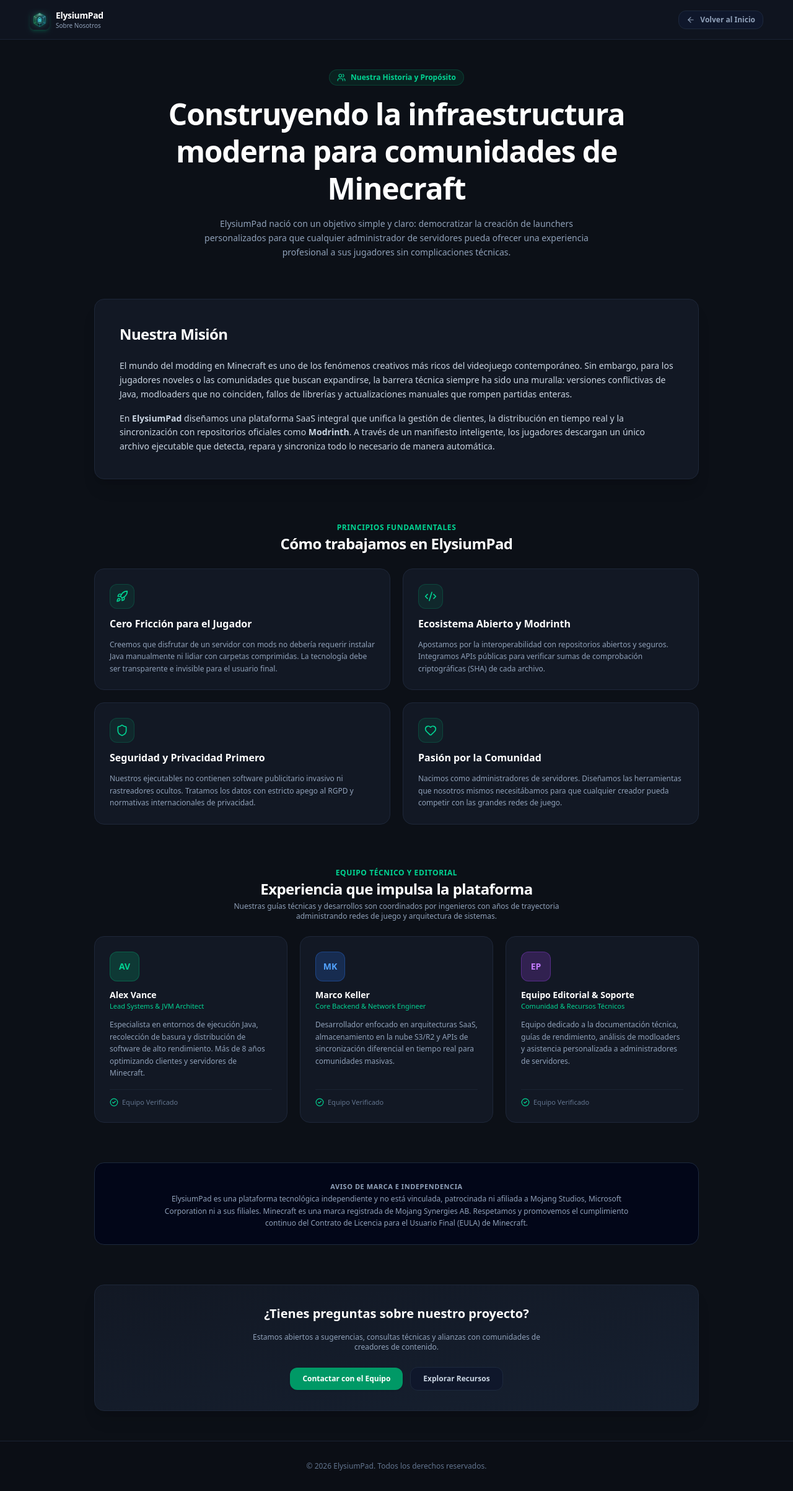
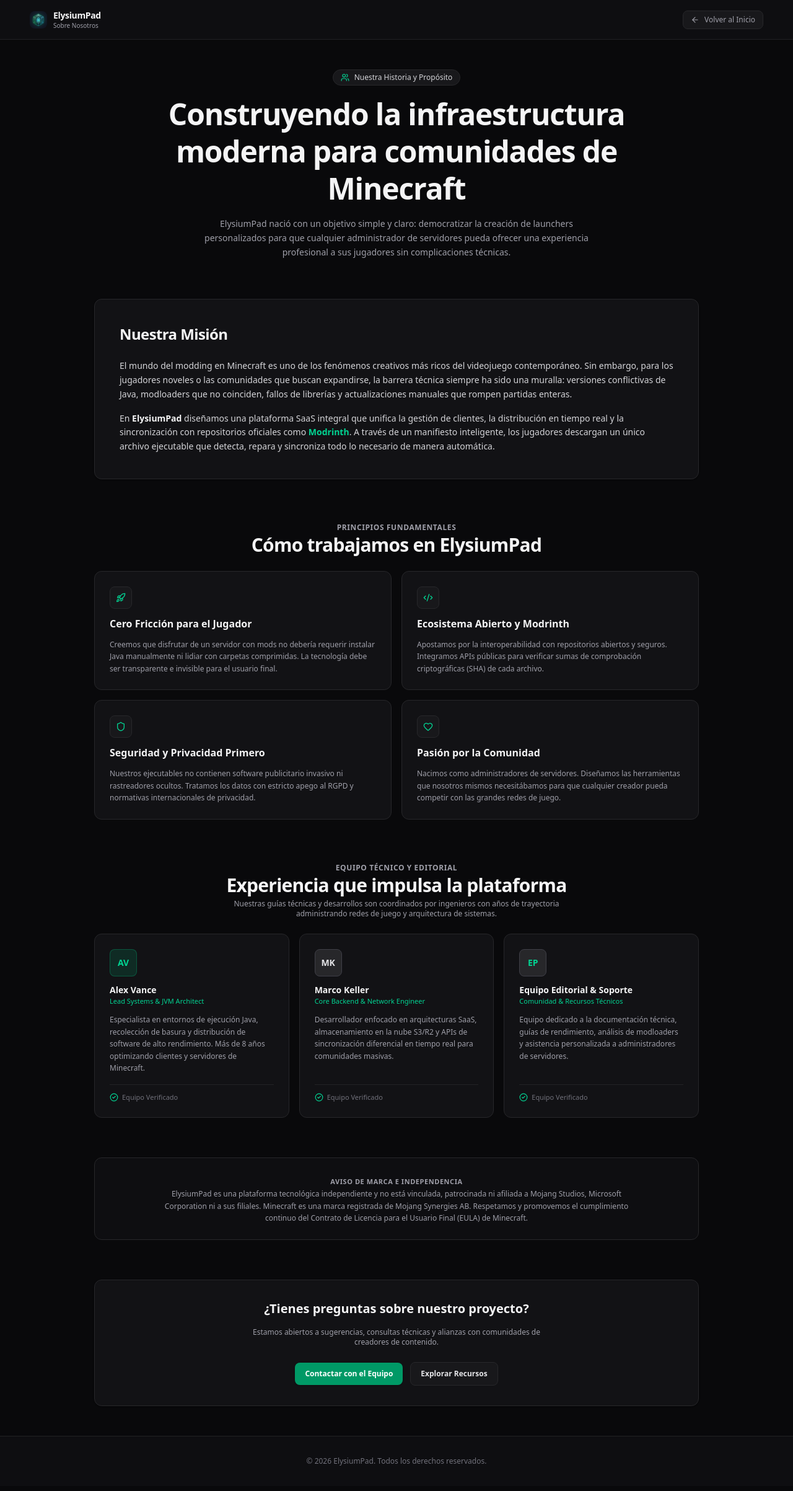
Before and after one commit to zarpil/ElysiumPad, a Next.js app: page /about in a window 1280 px wide. Shown: the whole page at 62% size. Built offline with nearby package versions, Linux system fonts and the light colour scheme.

Commit message:
style: unify colors and theme across about, contact and docs pages

```diff
--- a/src/app/about/page.tsx
+++ b/src/app/about/page.tsx
@@ -36,40 +36,40 @@
       name: 'Alex Vance',
       role: 'Lead Systems & JVM Architect',
       bio: 'Especialista en entornos de ejecución Java, recolección de basura y distribución de software de alto rendimiento. Más de 8 años optimizando clientes y servidores de Minecraft.',
-      avatarBg: 'bg-emerald-500/20 text-emerald-400 border-emerald-500/30',
+      avatarBg: 'bg-emerald-500/15 text-emerald-400 border-emerald-500/30',
       initials: 'AV',
     },
     {
       name: 'Marco Keller',
       role: 'Core Backend & Network Engineer',
       bio: 'Desarrollador enfocado en arquitecturas SaaS, almacenamiento en la nube S3/R2 y APIs de sincronización diferencial en tiempo real para comunidades masivas.',
-      avatarBg: 'bg-blue-500/20 text-blue-400 border-blue-500/30',
+      avatarBg: 'bg-zinc-800 text-zinc-200 border-zinc-700',
       initials: 'MK',
     },
     {
       name: 'Equipo Editorial & Soporte',
       role: 'Comunidad & Recursos Técnicos',
       bio: 'Equipo dedicado a la documentación técnica, guías de rendimiento, análisis de modloaders y asistencia personalizada a administradores de servidores.',
-      avatarBg: 'bg-purple-500/20 text-purple-400 border-purple-500/30',
+      avatarBg: 'bg-zinc-800 text-emerald-400 border-zinc-700',
       initials: 'EP',
     },
   ];
 
   return (
-    <div className="min-h-screen bg-[#0c1017] text-slate-300 font-sans selection:bg-emerald-500 selection:text-slate-950 flex flex-col">
+    <div className="min-h-screen bg-[#09090b] text-zinc-200 font-sans selection:bg-emerald-500 selection:text-slate-950 flex flex-col">
       {/* Header */}
-      <header className="h-16 border-b border-[#1b2333] bg-[#0f141f] sticky top-0 z-50 px-6 lg:px-12 flex items-center justify-between">
+      <header className="h-16 border-b border-zinc-800/80 bg-[#0e0e11] sticky top-0 z-50 px-6 lg:px-12 flex items-center justify-between">
         <Link href="/" className="flex items-center gap-2.5 text-white group">
           <img
             src="/logo.png"
             alt="ElysiumPad"
-            className="w-8 h-8 rounded-lg object-contain shadow-md shadow-emerald-500/20 group-hover:scale-105 transition-transform"
+            className="w-7 h-7 rounded-lg object-contain"
           />
           <div className="flex flex-col">
-            <span className="font-bold text-sm tracking-tight text-white leading-none group-hover:text-emerald-400 transition">
+            <span className="font-bold text-sm tracking-tight text-zinc-100 leading-none">
               ElysiumPad
             </span>
-            <span className="text-[10px] text-slate-400 font-medium leading-none mt-1">
+            <span className="text-[10px] text-zinc-400 font-medium leading-none mt-1">
               Sobre Nosotros
             </span>
           </div>
@@ -77,7 +77,7 @@
 
         <Link
           href="/"
-          className="flex items-center gap-2 text-xs font-semibold text-slate-400 hover:text-white px-3 py-1.5 rounded-xl bg-slate-900 border border-slate-800 hover:border-slate-700 transition"
+          className="flex items-center gap-2 text-xs font-medium text-zinc-400 hover:text-white px-3 py-1.5 rounded-lg bg-zinc-900 border border-zinc-800 hover:border-zinc-700 transition"
         >
           <ArrowLeft className="w-3.5 h-3.5" />
           <span>Volver al Inicio</span>
@@ -88,28 +88,29 @@
       <main className="flex-1 max-w-5xl w-full mx-auto px-6 py-12 space-y-16">
         {/* Hero Section */}
         <div className="text-center space-y-4 max-w-3xl mx-auto">
-          <div className="inline-flex items-center gap-2 px-3 py-1 rounded-full bg-emerald-500/10 border border-emerald-500/20 text-emerald-400 text-xs font-bold">
-            <Users className="w-3.5 h-3.5" /> Nuestra Historia y Propósito
+          <div className="inline-flex items-center gap-2 px-3 py-1 rounded-full bg-zinc-900 border border-zinc-800 text-zinc-300 text-xs font-medium">
+            <Users className="w-3.5 h-3.5 text-emerald-400" />
+            <span>Nuestra Historia y Propósito</span>
           </div>
-          <h1 className="text-3xl sm:text-4xl lg:text-5xl font-extrabold text-white tracking-tight leading-tight">
+          <h1 className="text-3xl sm:text-4xl lg:text-5xl font-bold text-zinc-100 tracking-tight max-w-3xl mx-auto leading-tight">
             Construyendo la infraestructura moderna para comunidades de Minecraft
           </h1>
-          <p className="text-xs sm:text-sm text-slate-400 leading-relaxed max-w-2xl mx-auto">
+          <p className="text-xs sm:text-sm text-zinc-400 leading-relaxed max-w-2xl mx-auto">
             ElysiumPad nació con un objetivo simple y claro: democratizar la creación de launchers personalizados para que cualquier administrador de servidores pueda ofrecer una experiencia profesional a sus jugadores sin complicaciones técnicas.
           </p>
         </div>
 
         {/* Quiénes somos - Detalle */}
-        <section className="bg-[#121824] border border-[#1e2739] p-8 md:p-10 rounded-2xl space-y-6 shadow-xl">
-          <h2 className="text-xl sm:text-2xl font-bold text-white tracking-tight">
+        <section className="bg-[#121215] border border-zinc-800 p-8 md:p-10 rounded-xl space-y-6 shadow-sm">
+          <h2 className="text-xl sm:text-2xl font-bold text-zinc-100 tracking-tight">
             Nuestra Misión
           </h2>
-          <div className="space-y-4 text-xs sm:text-sm text-slate-300 leading-relaxed">
+          <div className="space-y-4 text-xs sm:text-sm text-zinc-300 leading-relaxed">
             <p>
               El mundo del modding en Minecraft es uno de los fenómenos creativos más ricos del videojuego contemporáneo. Sin embargo, para los jugadores noveles o las comunidades que buscan expandirse, la barrera técnica siempre ha sido una muralla: versiones conflictivas de Java, modloaders que no coinciden, fallos de librerías y actualizaciones manuales que rompen partidas enteras.
             </p>
             <p>
-              En <strong>ElysiumPad</strong> diseñamos una plataforma SaaS integral que unifica la gestión de clientes, la distribución en tiempo real y la sincronización con repositorios oficiales como <strong>Modrinth</strong>. A través de un manifiesto inteligente, los jugadores descargan un único archivo ejecutable que detecta, repara y sincroniza todo lo necesario de manera automática.
+              En <strong className="text-zinc-100">ElysiumPad</strong> diseñamos una plataforma SaaS integral que unifica la gestión de clientes, la distribución en tiempo real y la sincronización con repositorios oficiales como <strong className="text-emerald-400">Modrinth</strong>. A través de un manifiesto inteligente, los jugadores descargan un único archivo ejecutable que detecta, repara y sincroniza todo lo necesario de manera automática.
             </p>
           </div>
         </section>
@@ -117,20 +118,20 @@
         {/* Pilares y Valores */}
         <section className="space-y-6">
           <div className="text-center space-y-1">
-            <span className="text-xs font-bold uppercase tracking-wider text-emerald-400">Principios Fundamentales</span>
-            <h2 className="text-2xl font-bold text-white tracking-tight">Cómo trabajamos en ElysiumPad</h2>
+            <span className="text-xs font-semibold uppercase tracking-wider text-zinc-400">Principios Fundamentales</span>
+            <h2 className="text-2xl sm:text-3xl font-bold text-zinc-100 tracking-tight">Cómo trabajamos en ElysiumPad</h2>
           </div>
 
-          <div className="grid grid-cols-1 md:grid-cols-2 gap-5">
+          <div className="grid grid-cols-1 md:grid-cols-2 gap-4">
             {values.map((v, i) => {
               const IconComp = v.icon;
               return (
-                <div key={i} className="bg-[#121824] border border-[#1e2739] p-6 rounded-2xl space-y-3">
-                  <div className="w-10 h-10 rounded-xl bg-emerald-500/10 border border-emerald-500/20 flex items-center justify-center text-emerald-400">
-                    <IconComp className="w-5 h-5" />
+                <div key={i} className="bg-[#121215] border border-zinc-800 p-6 rounded-xl space-y-3">
+                  <div className="w-9 h-9 rounded-lg bg-zinc-900 border border-zinc-800 flex items-center justify-center text-emerald-400">
+                    <IconComp className="w-4 h-4" />
                   </div>
-                  <h3 className="text-base font-bold text-white">{v.title}</h3>
-                  <p className="text-xs text-slate-400 leading-relaxed">{v.desc}</p>
+                  <h3 className="text-sm sm:text-base font-bold text-zinc-100">{v.title}</h3>
+                  <p className="text-xs text-zinc-400 leading-relaxed">{v.desc}</p>
                 </div>
               );
             })}
@@ -140,30 +141,30 @@
         {/* Equipo Técnico detrás del Proyecto (E-E-A-T) */}
         <section className="space-y-6">
           <div className="text-center space-y-1">
-            <span className="text-xs font-bold uppercase tracking-wider text-emerald-400">Equipo Técnico y Editorial</span>
-            <h2 className="text-2xl font-bold text-white tracking-tight">Experiencia que impulsa la plataforma</h2>
-            <p className="text-xs text-slate-400 max-w-xl mx-auto">
+            <span className="text-xs font-semibold uppercase tracking-wider text-zinc-400">Equipo Técnico y Editorial</span>
+            <h2 className="text-2xl sm:text-3xl font-bold text-zinc-100 tracking-tight">Experiencia que impulsa la plataforma</h2>
+            <p className="text-xs text-zinc-400 max-w-xl mx-auto">
               Nuestras guías técnicas y desarrollos son coordinados por ingenieros con años de trayectoria administrando redes de juego y arquitectura de sistemas.
             </p>
           </div>
 
-          <div className="grid grid-cols-1 md:grid-cols-3 gap-5">
+          <div className="grid grid-cols-1 md:grid-cols-3 gap-4">
             {team.map((member, i) => (
-              <div key={i} className="bg-[#121824] border border-[#1e2739] p-6 rounded-2xl flex flex-col justify-between space-y-4">
+              <div key={i} className="bg-[#121215] border border-zinc-800 p-6 rounded-xl flex flex-col justify-between space-y-4">
                 <div className="space-y-3">
-                  <div className={`w-12 h-12 rounded-xl border flex items-center justify-center font-bold text-sm ${member.avatarBg}`}>
+                  <div className={`w-11 h-11 rounded-lg border flex items-center justify-center font-bold text-sm ${member.avatarBg}`}>
                     {member.initials}
                   </div>
                   <div>
-                    <h3 className="text-sm font-bold text-white">{member.name}</h3>
+                    <h3 className="text-sm font-bold text-zinc-100">{member.name}</h3>
                     <p className="text-[11px] text-emerald-400 font-medium">{member.role}</p>
                   </div>
-                  <p className="text-xs text-slate-400 leading-relaxed">
+                  <p className="text-xs text-zinc-400 leading-relaxed">
                     {member.bio}
                   </p>
                 </div>
 
-                <div className="pt-3 border-t border-[#1a2333] flex items-center gap-1.5 text-[11px] text-slate-500">
+                <div className="pt-3 border-t border-zinc-800/80 flex items-center gap-1.5 text-[11px] text-zinc-500">
                   <CheckCircle2 className="w-3.5 h-3.5 text-emerald-400" />
                   <span>Equipo Verificado</span>
                 </div>
@@ -173,29 +174,29 @@
         </section>
 
         {/* Declaración de Independencia */}
-        <section className="bg-slate-950 border border-slate-800 p-6 rounded-2xl text-center space-y-2">
-          <span className="text-[11px] font-bold uppercase tracking-wider text-slate-400">Aviso de Marca e Independencia</span>
-          <p className="text-xs text-slate-400 leading-relaxed max-w-3xl mx-auto">
+        <section className="bg-[#0e0e11] border border-zinc-800 rounded-xl p-6 text-center space-y-2">
+          <span className="text-[11px] font-semibold uppercase tracking-wider text-zinc-400">Aviso de Marca e Independencia</span>
+          <p className="text-xs text-zinc-400 leading-relaxed max-w-3xl mx-auto">
             ElysiumPad es una plataforma tecnológica independiente y no está vinculada, patrocinada ni afiliada a Mojang Studios, Microsoft Corporation ni a sus filiales. Minecraft es una marca registrada de Mojang Synergies AB. Respetamos y promovemos el cumplimiento continuo del Contrato de Licencia para el Usuario Final (EULA) de Minecraft.
           </p>
         </section>
 
         {/* CTA */}
-        <div className="p-8 bg-gradient-to-br from-[#121824] to-[#162030] border border-[#1e2739] rounded-2xl text-center space-y-4 shadow-xl">
-          <h3 className="text-xl font-bold text-white">¿Tienes preguntas sobre nuestro proyecto?</h3>
-          <p className="text-xs text-slate-400 max-w-lg mx-auto">
+        <div className="p-8 bg-[#121215] border border-zinc-800 rounded-xl text-center space-y-4 shadow-sm">
+          <h3 className="text-lg sm:text-xl font-bold text-zinc-100">¿Tienes preguntas sobre nuestro proyecto?</h3>
+          <p className="text-xs text-zinc-400 max-w-lg mx-auto">
             Estamos abiertos a sugerencias, consultas técnicas y alianzas con comunidades de creadores de contenido.
           </p>
           <div className="flex flex-wrap items-center justify-center gap-3 pt-2">
             <Link
               href="/contact"
-              className="bg-emerald-600 hover:bg-emerald-500 text-white font-bold text-xs px-5 py-2.5 rounded-xl transition shadow-sm"
+              className="bg-emerald-600 hover:bg-emerald-500 text-white font-semibold text-xs px-4 py-2.5 rounded-lg transition shadow-sm"
             >
               Contactar con el Equipo
             </Link>
             <Link
               href="/docs"
-              className="bg-slate-900 hover:bg-slate-800 text-slate-300 font-bold text-xs px-5 py-2.5 rounded-xl border border-slate-800 transition"
+              className="bg-zinc-900 hover:bg-zinc-800 text-zinc-200 font-semibold text-xs px-4 py-2.5 rounded-lg border border-zinc-800 transition"
             >
               Explorar Recursos
             </Link>
@@ -204,7 +205,7 @@
       </main>
 
       {/* Footer */}
-      <footer className="border-t border-[#1b2333] bg-[#0b0e15] py-8 px-6 text-xs text-slate-500 text-center">
+      <footer className="border-t border-zinc-800/80 bg-[#0e0e11] py-8 px-6 lg:px-12 text-xs text-zinc-500 text-center">
         <p>© {new Date().getFullYear()} ElysiumPad. Todos los derechos reservados.</p>
       </footer>
     </div>
```
Also changed, not shown: src/app/contact/page.tsx (+35 -34 lines), src/app/docs/[slug]/page.tsx (+41 -42 lines), src/app/docs/page.tsx (+25 -26 lines).
